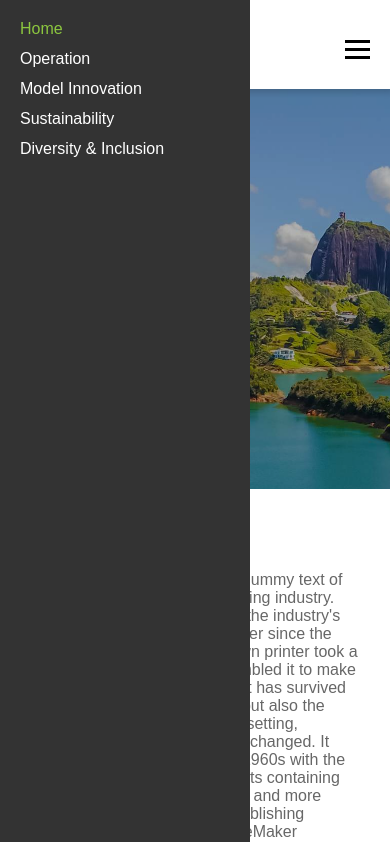
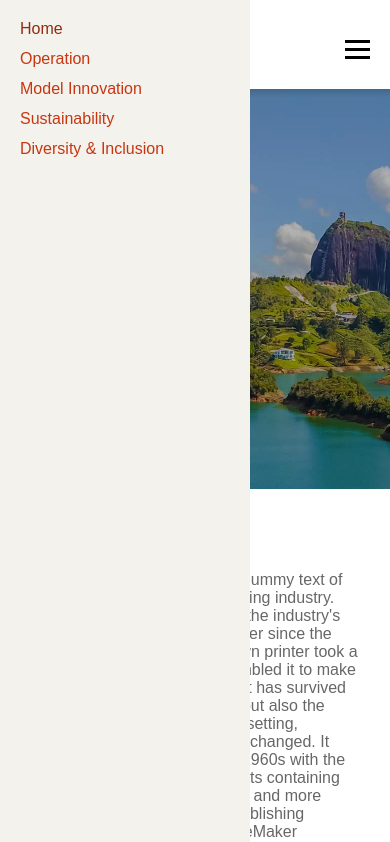
Before and after one commit to serdnah2/reicoop, a plain HTML site: page index.html in a window 390 px wide. Both pictures are taken after a click on the element 357 px from the left and 44 px from the top of the page. Shown: the top 842 px of the page. Drawn offline with Linux system fonts and the light colour scheme.

Commit message:
updating colors

```diff
--- a/css/header.css
+++ b/css/header.css
@@ -33,7 +33,7 @@ header {
 }
 
 .nav-links a.selected {
-  color: #8cc63f;
+  color: #902d12ff;
 }
 
 .hamburger-menu {
@@ -53,7 +53,7 @@ header {
 .mobile-menu {
   display: none;
   flex-direction: column;
-  background-color: #333;
+  background-color: #f4f2edff;
   position: fixed;
   top: 0;
   left: -250px;
@@ -65,7 +65,7 @@ header {
 }
 
 .mobile-menu a {
-  color: white;
+  color: #c7360fff;
   text-decoration: none;
   margin: 10px 0;
   transition: color 0.3s;
--- a/css/styles.css
+++ b/css/styles.css
@@ -144,7 +144,7 @@ body {
 }
 
 .bullet-point {
-  background-color: #8cc63f;
+  background-color: #c7360fff;
   color: white;
   border-radius: 50%;
   width: 40px;
```
Also changed, not shown: diversity-inclusion.html (+2 -2 lines).
